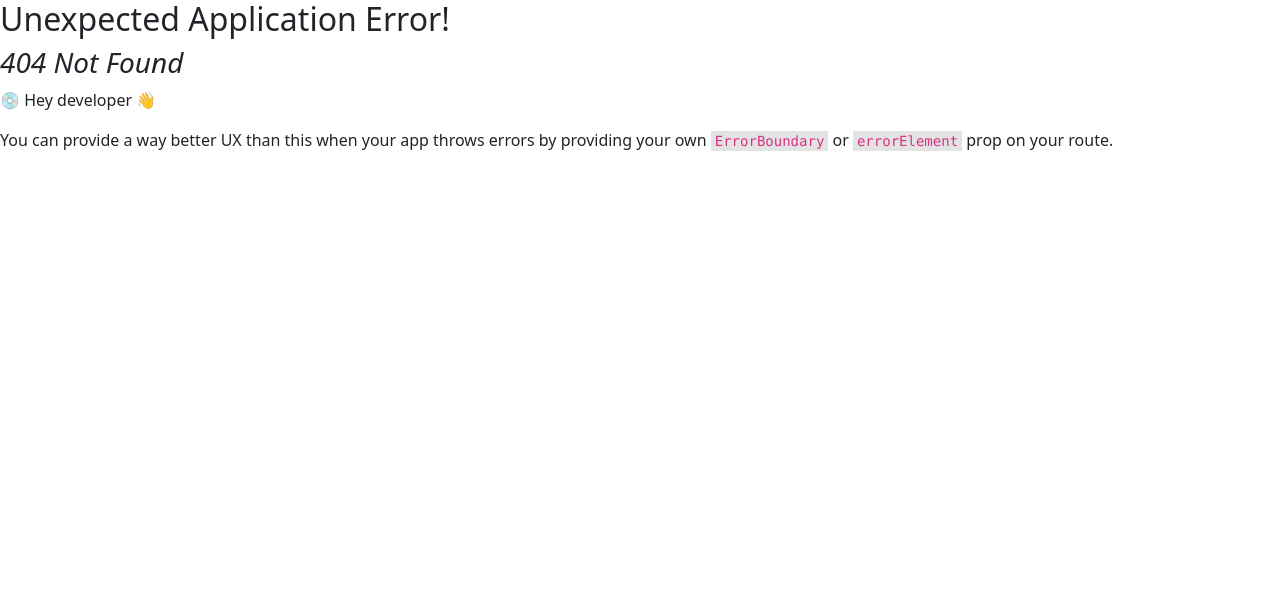
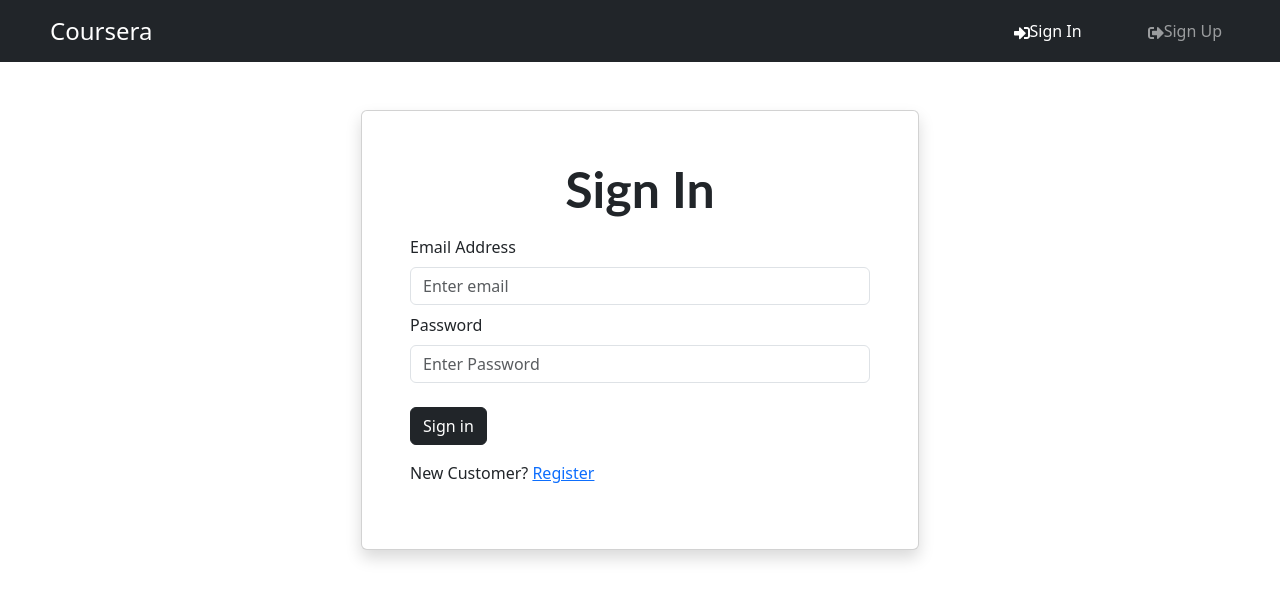
Before and after one commit to unaizk/coursera, a React (Vite) app in the folder frontend/: page /login in a window 1280 px wide. Before the commit this address had no page. Shown: the top 600 px of the page. Built offline with nearby package versions, Linux system fonts and the light colour scheme.

Commit message:
just created a login page component

```diff
--- /dev/null
+++ b/frontend/src/component/FormContainer.jsx
@@ -0,0 +1,16 @@
+import { Container,Col , Row } from "react-bootstrap";
+import React from 'react'
+
+const FormContainer = ({children}) => {
+  return (
+    <Container>
+        <Row className="justify-content-md-center mt-5">
+            <Col xs={12} md={6} className="card p-5 shadow" style={{ minHeight: '400px' }}>
+                {children}
+            </Col>
+        </Row>
+    </Container>
+  )
+}
+
+export default FormContainer
--- a/frontend/src/component/Header.jsx
+++ b/frontend/src/component/Header.jsx
@@ -1,33 +1,36 @@
 import React from 'react'
 import {Navbar , Nav, Container} from 'react-bootstrap'
 import {FaSignInAlt, FaSignOutAlt} from 'react-icons/fa'
-
+import {LinkContainer} from 'react-router-bootstrap'
 
 const Header = () => {
   return (
     <header>
     <Navbar bg='dark' variant='dark' expand='lg' collapseOnSelect>
-        <Container>
+        <>
+           <LinkContainer to='/' style={{marginLeft: '50px', fontSize: "24px" }}>
+           <Navbar.Brand >Coursera</Navbar.Brand>
+           </LinkContainer>
 
-            <Navbar.Brand>Coursera</Navbar.Brand>
 
             <Navbar.Toggle aria-controls='basic-navbar-nav'/>
             <Navbar.Collapse id='basic-navbar-nav'>
                 <Nav className='ms-auto'>
 
-
+                <LinkContainer to='/login' style={{marginRight : "50px"}}>
                         <Nav.Link >
                             <FaSignInAlt/>Sign In
                         </Nav.Link>
+                </LinkContainer>
 
-
+                <LinkContainer to='/register' style={{marginRight : "50px"}}>
                         <Nav.Link>
                             <FaSignOutAlt/>Sign Up
                         </Nav.Link>
-
+                </LinkContainer>
                 </Nav>
             </Navbar.Collapse>
-        </Container>
+        </>
     </Navbar>
 </header>
   )
--- a/frontend/src/main.jsx
+++ b/frontend/src/main.jsx
@@ -5,12 +5,14 @@
 import 'bootstrap/dist/css/bootstrap.min.css'
 import './index.css'
 import HomeScreen from './screens/HomeScreen.jsx'
+import LoginScreen from './screens/LoginScreen.jsx'
 
 
 const router =  createBrowserRouter(
   createRoutesFromElements(
     <Route path='/' element={<App/>}>
       <Route index={true} path='/' element={<HomeScreen />} />
+      <Route path='/login' element={<LoginScreen />} />
     </Route>
   )
 )
--- /dev/null
+++ b/frontend/src/screens/LoginScreen.jsx
@@ -0,0 +1,41 @@
+import React from 'react'
+import FormContainer from '../component/FormContainer'
+import { Form , Row, Col, Button } from 'react-bootstrap'
+import { Link } from 'react-router-dom';
+import { useState } from 'react';
+
+
+
+const LoginScreen = () => {
+
+const [email,setEmail] = useState('');
+const [password, setPassword] = useState('')
+
+const submitHandle = async(e)=>{
+    e.preventDefault();
+    console.log('submit');
+}
+  return (
+    <FormContainer>
+        <h1 style={{textAlign : 'center' , fontFamily: 'Lato, sans-serif', fontSize: '50px', fontWeight: 'bold'}}>Sign In</h1>
+        <Form onSubmit={submitHandle}>
+            <Form.Group className='my-2' controlId='email'>
+                <Form.Label>Email Address</Form.Label>
+                <Form.Control type='emal' placeholder='Enter email' value={email} onChange={(e)=>setEmail(e.target.value)}></Form.Control>
+            </Form.Group>
+            <Form.Group className='my-2' controlId='password'>
+                <Form.Label>Password</Form.Label>
+                <Form.Control type='password' placeholder='Enter Password' value={password} onChange={(e)=>setPassword(e.target.value)}></Form.Control>
+            </Form.Group>
+            <Button type='submit' variant='dark' className='mt-3'>Sign in</Button>
+            <Row className='py-3'>
+                <Col>
+                    New Customer? <Link to={'/register'}> Register</Link>
+                </Col>
+            </Row>
+        </Form>
+    </FormContainer>
+  )
+}
+
+export default LoginScreen
```
